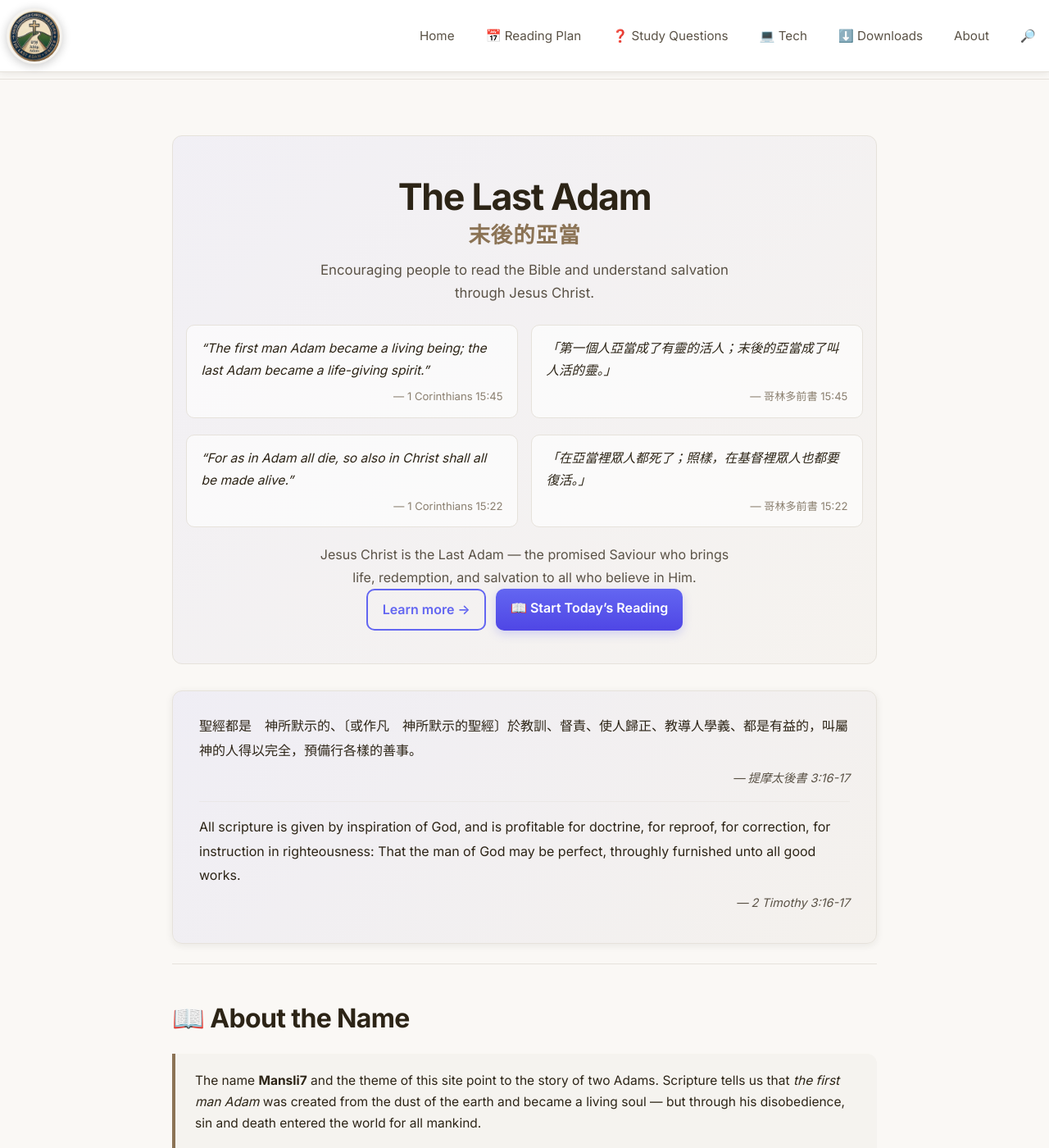
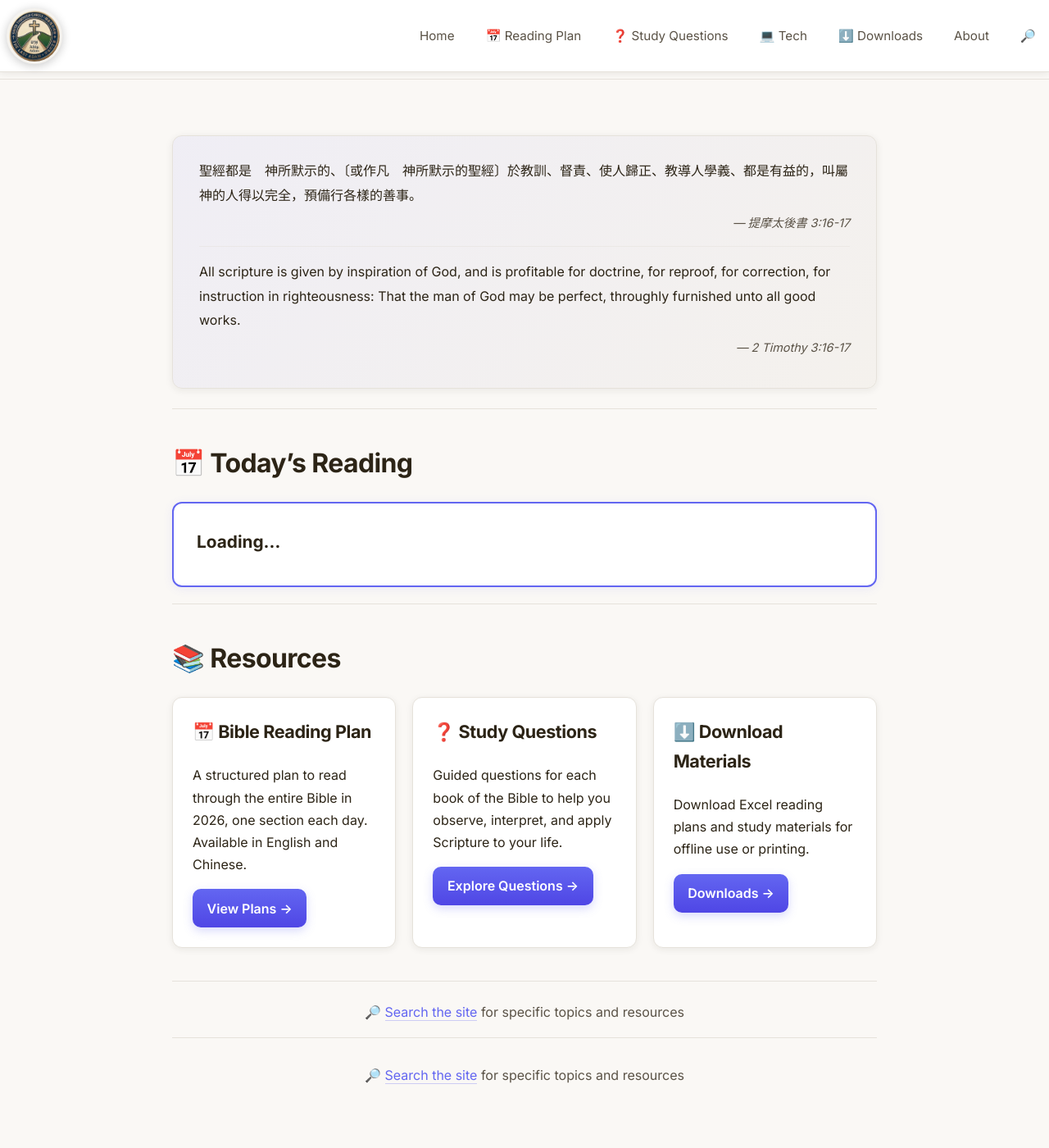
Before and after one commit to mansli7/mansli7.github.io, a Jekyll site: the page built from index.md, in a window 1280 px wide and 1400 px high. Shown: the whole window at 82% size. Built offline with Jekyll 4.4.1, drawn with Linux system fonts in a browser that asks for light colours; some of the changed text lies outside the part shown.

Commit message:
refactor: simplify homepage to scripture + today + resources; move hero content to About

```diff
--- a/index.md
+++ b/index.md
@@ -2,40 +2,6 @@
 layout: default
 title: Home
 ---
-
-<section class="hero-section">
-  <h1 class="hero-title">The Last Adam <span class="hero-title-zh">末後的亞當</span></h1>
-  <p class="hero-mission">Encouraging people to read the Bible and understand salvation through Jesus Christ.</p>
-
-  <div class="verse-pair">
-    <div class="verse-item">
-      <p class="verse-text">&ldquo;The first man Adam became a living being; the last Adam became a life-giving spirit.&rdquo;</p>
-      <p class="verse-ref">&mdash; 1 Corinthians 15:45</p>
-    </div>
-    <div class="verse-item">
-      <p class="verse-text">「第一個人亞當成了有靈的活人；末後的亞當成了叫人活的靈。」</p>
-      <p class="verse-ref">&mdash; 哥林多前書 15:45</p>
-    </div>
-  </div>
-
-  <div class="verse-pair">
-    <div class="verse-item">
-      <p class="verse-text">&ldquo;For as in Adam all die, so also in Christ shall all be made alive.&rdquo;</p>
-      <p class="verse-ref">&mdash; 1 Corinthians 15:22</p>
-    </div>
-    <div class="verse-item">
-      <p class="verse-text">「在亞當裡眾人都死了；照樣，在基督裡眾人也都要復活。」</p>
-      <p class="verse-ref">&mdash; 哥林多前書 15:22</p>
-    </div>
-  </div>
-
-  <p class="hero-explain">Jesus Christ is the Last Adam &mdash; the promised Saviour who brings life, redemption, and salvation to all who believe in Him.</p>
-
-  <div class="hero-actions">
-    <a href="/about/" class="cta cta-outline">Learn more →</a>
-    <a href="/bs/ar/2026-en" class="cta">📖 Start Today&rsquo;s Reading</a>
-  </div>
-</section>
 
 <div class="scripture-banner">
   <p class="scripture-zh">聖經都是　神所默示的、〔或作凡　神所默示的聖經〕於教訓、督責、使人歸正、教導人學義、都是有益的，叫屬神的人得以完全，預備行各樣的善事。</p>
@@ -47,18 +13,7 @@ title: Home
 
 ---
 
-## 📖 About the Name
-
-<div class="name-explain">
-<p>The name <strong>Mansli7</strong> and the theme of this site point to the story of two Adams. Scripture tells us that <em>the first man Adam</em> was created from the dust of the earth and became a living soul &mdash; but through his disobedience, sin and death entered the world for all mankind.</p>
-<p><em>The Last Adam</em> is Jesus Christ. God sent His Son to do what the first Adam failed to do. Through His perfect obedience, atoning death, and resurrection, Jesus became a life-giving Spirit &mdash; offering forgiveness, righteousness, and eternal life to all who trust in Him. Salvation is found not in human effort, but in Christ alone.</p>
-</div>
-
-<a href="/about/">Learn more about this site →</a>
-
----
-
-## 📅 Today&rsquo;s Reading
+## 📅 Today’s Reading
 
 <div class="today-reading-box" id="today-reading">
   <div id="todayDate" class="today-date"></div>
@@ -69,7 +24,7 @@ title: Home
 
 ---
 
-## 📚 What You Can Find Here
+## 📚 Resources
 
 <div class="card-grid-3">
 
@@ -93,30 +48,9 @@ title: Home
 
 </div>
 
-<p style="text-align:center; color:var(--text-secondary);">Explore resources → <a href="/bs/">Bible Study Portal</a></p>
-
 ---
 
-## 🚀 Quick Start
-
-<div class="quick-start-grid">
-  <a href="/bs/ar/" class="quick-btn">📅 Reading Plan</a>
-  <a href="/bs/sq/" class="quick-btn">❓ Study Questions</a>
-  <a href="/downloads/" class="quick-btn">⬇️ Downloads</a>
-  <a href="/tech/" class="quick-btn">💻 Tech</a>
-  <a href="#today-reading" class="quick-btn">📖 Today’s Reading</a>
-</div>
-
----
-
-## 💻 Technology
-
-<div class="cardish" style="opacity: 0.85;">
-<h3 style="margin-top: 0;">Tech Resources & Tools</h3>
-<p>Web development, programming, and tools &mdash; including Python scripts for generating Bible reading calendars so you can create your own.</p>
-<p><em>Coming soon</em></p>
-<a href="/tech/" class="cta" style="opacity: 0.6; pointer-events: none;" tabindex="-1" aria-disabled="true">Under Construction</a>
-</div>
+<p style="text-align:center; margin-top:1.5rem; color:var(--text-secondary);">🔎 <a href="/search/">Search the site</a> for specific topics and resources</p>
 
 ---
 
```
Also changed, not shown: about/index.md (+32 -4 lines).
